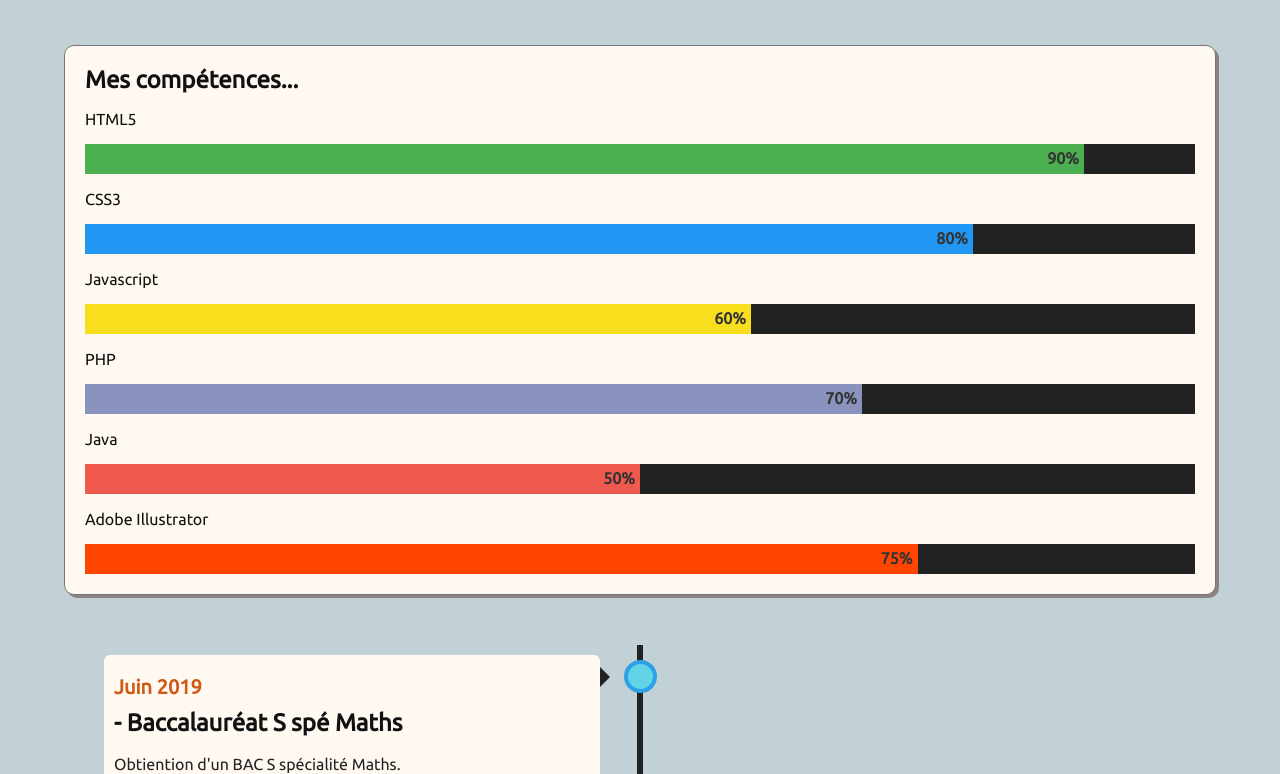
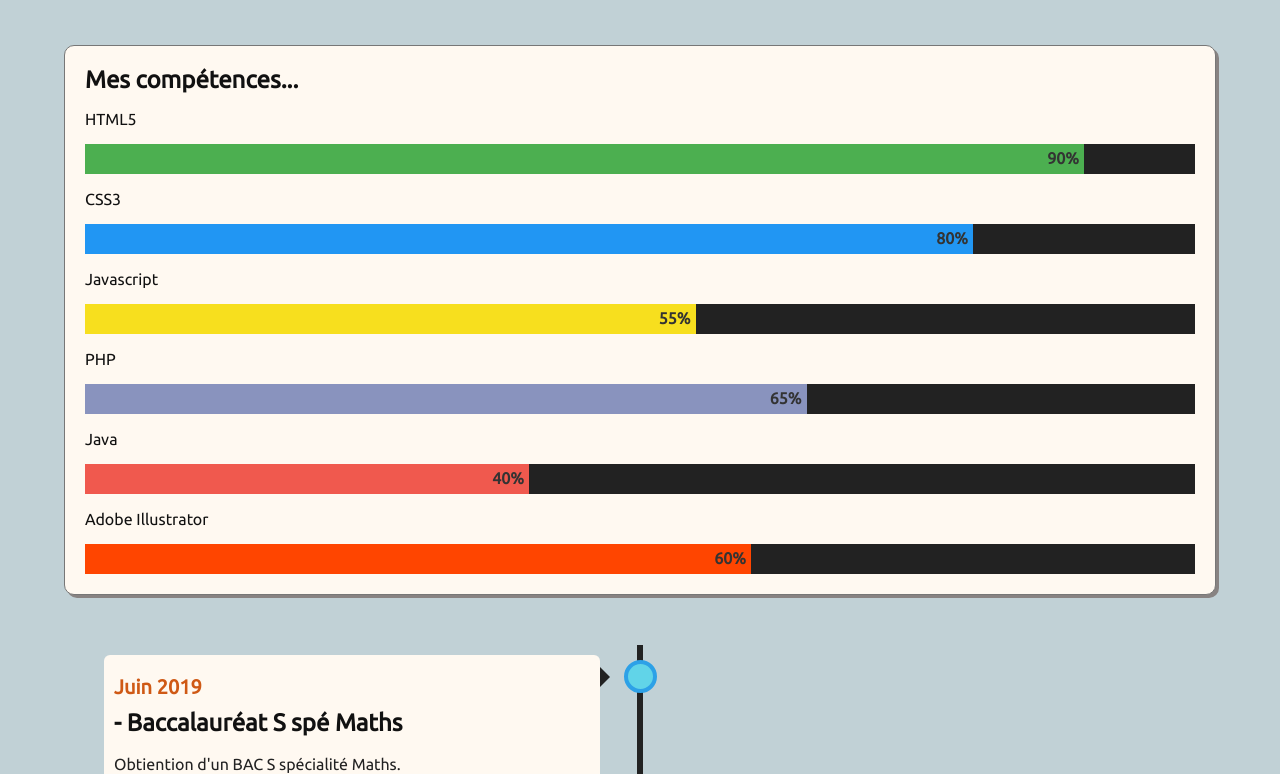
Before and after one commit to Littchii/portfolio-matthieu-meurillon, a React (Create React App) app: page / in a window 1280 px wide. Shown: the part 506-1280 px from the top of the page. Built offline with nearby package versions, Linux system fonts and the light colour scheme.

Commit message:
Changements des % dans les compétences

```diff
--- a/package.json
+++ b/package.json
@@ -1,6 +1,6 @@
 {
   "name": "portfolio-mmeurillon",
-  "version": "1.0.7",
+  "version": "1.0.8",
   "main": "index.js",
   "license": "MIT",
   "proxy": "http://localhost:4000",
--- a/src/components/Skills.jsx
+++ b/src/components/Skills.jsx
@@ -15,19 +15,19 @@ const Skills = () => {
             </div>
             <p className="head">Javascript</p>
             <div className="bar">
-                <div className="js">60%</div>
+                <div className="js">55%</div>
             </div>
             <p className="head">PHP</p>
             <div className="bar">
-                <div className="php">70%</div>
+                <div className="php">65%</div>
             </div>
             <p className="head">Java</p>
             <div className="bar">
-                <div className="java">50%</div>
+                <div className="java">40%</div>
             </div>
             <p className="head">Adobe Illustrator</p>
             <div className="bar">
-                <div className="illu">75%</div>
+                <div className="illu">60%</div>
             </div>
         </div>
     )
--- a/src/styles/Skills.css
+++ b/src/styles/Skills.css
@@ -22,21 +22,21 @@
 }
 
 .js {
-    width: 60%;
+    width: 55%;
     background-color: #f7df1e;
 }
 
 .php {
-    width: 70%;
+    width: 65%;
     background-color: #8993be;
 }
 
 .java {
-    width: 50%;
+    width: 40%;
     background-color: #f0594e;
 }
 
 .illu {
-    width: 75%;
+    width: 60%;
     background-color: orangered;
 }
```
